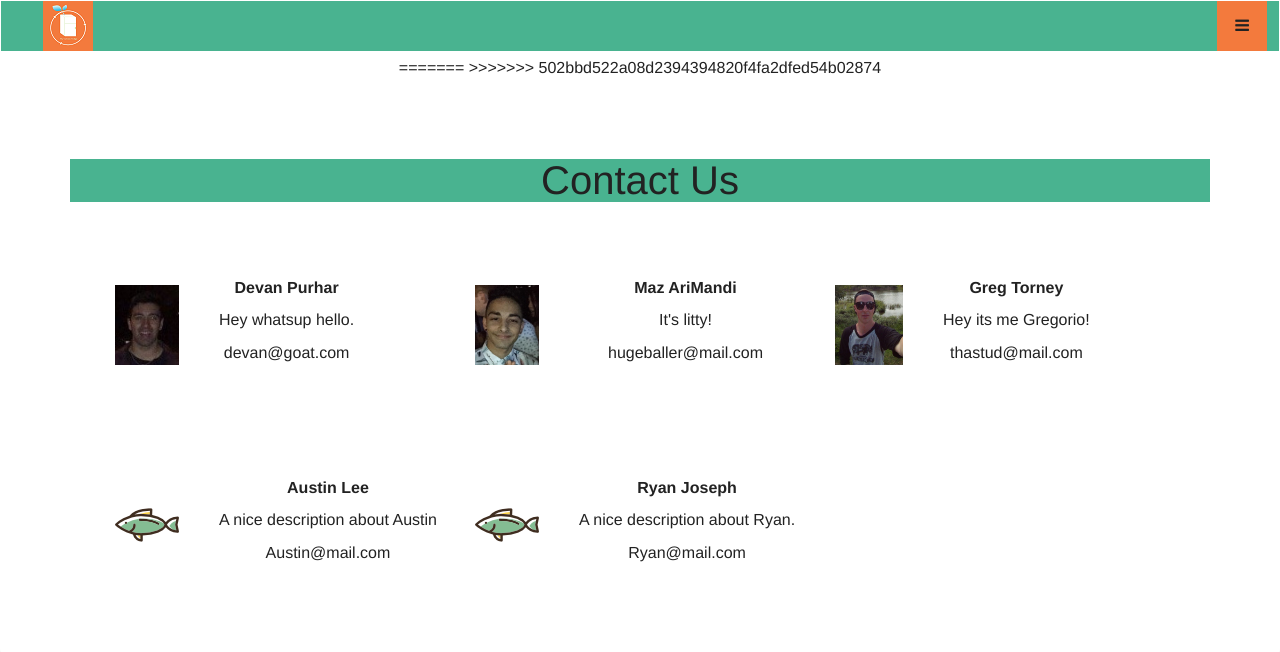
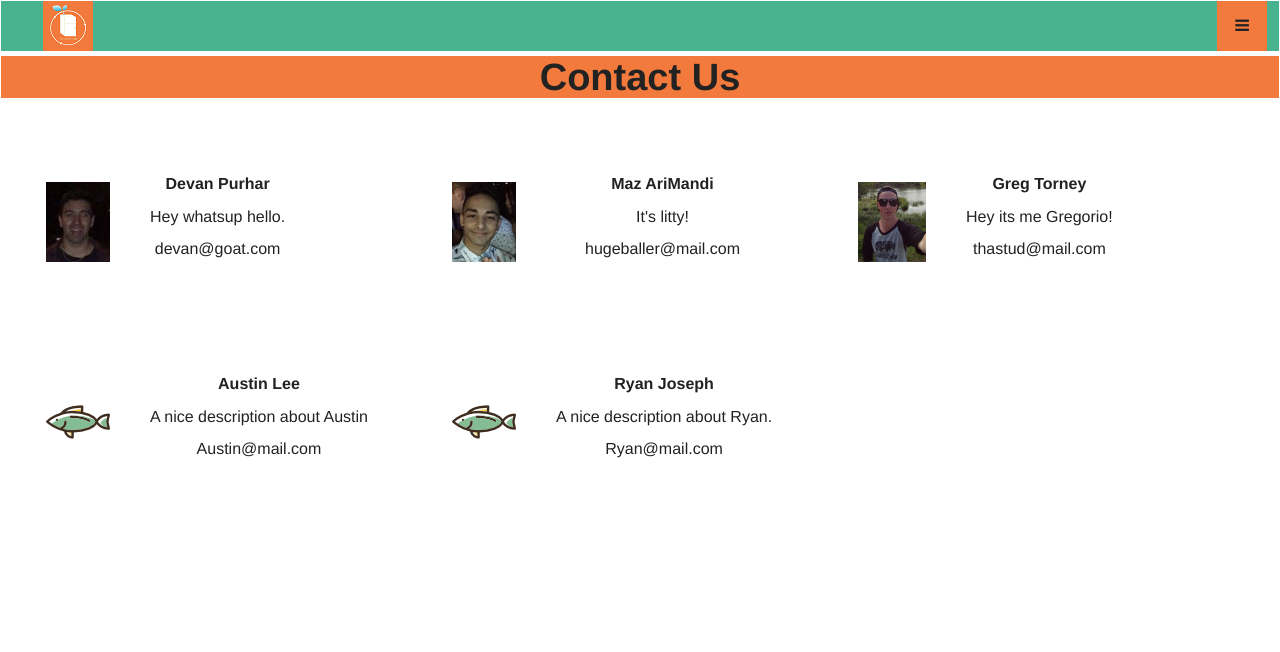
Before and after one commit to AustinBCIT/MVF, a PHP site: page /contact.html in a window 1280 px wide. Shown: the top 652 px of the page. Run offline with PHP 8.4, Linux system fonts and the light colour scheme; some libraries are stand-ins or nearby versions.

Commit message:
polished everything up

```diff
--- a/contact.html
+++ b/contact.html
@@ -49,9 +49,10 @@
      <section class="menu-section">
         <h3 class="menu-section-title">Navigation</h3>
         <ul class="menu-section-list">
-          <li><a href="register.html">Sign in</a></li>
-          <li><a href="fridgeMain.html">Fridge Main</a></li>
-          <li><a href="fridge.html">Fridge</a></li>
+          <li><a href="logIn.html">Sign in</a></li>
+            <li><a href="register.html">Register</a></li>
+          <li><a href="fridgeMain.html">Fridge Contents</a></li>
+          <li><a href="fridge.html">Add Ingredients</a></li>
           <li><a href="realRecipes.html">Recipes</a></li>
           <li><a href="tips&tricks.html">Tips &amp; Tricks</a></li>
           <li><a href="aboutus.html">About us</a></li>
@@ -99,14 +100,10 @@
     <!-- <div class="groupphoto col-md-12"> commented out til we get a group photo
         <img src="images/001-banana.png" class="center-block">
     </div> -->
-<div class="container">
+<div class="container2">
     <div class="col-md-12 push-md-12"></div>
-=======
 
 
-
-
->>>>>>> 502bbd522a08d2394394820f4fa2dfed54b02874
         <div class="title-container">
                  Contact Us</div>
         <div class="contact-container col-md-12 pull-md-12">
--- a/css/aboutus.css
+++ b/css/aboutus.css
@@ -2,7 +2,7 @@
 /* About us css */
 
 .header-container {
-background-color: #49b390;
+background-color: #f37a3d;
 margin-top:14px;
 padding-bottom: 0px;
 
--- a/css/affiliates.css
+++ b/css/affiliates.css
@@ -12,12 +12,13 @@ font-size: 15px;}
 
 
 .title-container {
-    font-size: 40px;
+    font-size: 38px;
     margin-top: 80px;
     margin-bottom: 30px;
     padding-top:17px;
     padding-bottom:10px;
-    background-color: #49b390;
+    background-color: #f37a3d;
+    font-weight: bold;
 }
 
 .aff-content1{padding-left: 0px !important;}
--- a/css/contact.css
+++ b/css/contact.css
@@ -20,12 +20,21 @@
 }
 
 .title-container {
-    font-size: 40px;
+    font-size: 38px;
     text-align: center;
-    margin-top: 80px;
-    background-color: #49b390;
+    font-weight: bold;
+    margin-top: 30px;
+    background-color: #f37a3d;
     padding-top:10px;
     padding-bottom:10px;
+    width: 100%;
+}
+
+.container2 {
+
+    padding-left: 0;
+    padding-right: 0;
+
 }
 
 table {
--- a/css/index.css
+++ b/css/index.css
@@ -1,6 +1,6 @@
 .title-container{
-    margin-top: 40px;
-    margin-bottom:40px;
+    margin-top: 20px;
+    margin-bottom:20px;
     padding:0px !important;
 
 }
--- a/css/recipepage.css
+++ b/css/recipepage.css
@@ -2,7 +2,7 @@
 
 .done {
 
-    background-color: limegreen;
+    background-color:#49b390;
     color: whitesmoke;
     font-size: 18px;
     border-radius: 12px;
@@ -28,7 +28,7 @@
 
 hr {
 
-    background-color: brown
+    background-color: #f37a3d;
 
 }
 
@@ -58,7 +58,7 @@ hr {
 
     border-style: solid;
     border-width: 2px;
-    border-color: #66cd00;
+    border-color: #49b390;
     border-radius: 15px;
 }
 
--- a/css/tipsandtricks.css
+++ b/css/tipsandtricks.css
@@ -8,7 +8,7 @@ body {
     text-align: center;
     font-size:30px;
     height: 90px !important;
-    background-color: #49b390;
+    background-color: #f37a3d;
     color: white;
     font-weight: bold;
     padding-top: 5px;
--- a/logIn.html
+++ b/logIn.html
@@ -75,9 +75,9 @@
      <section class="menu-section">
         <h3 class="menu-section-title">Docs</h3>
         <ul class="menu-section-list">
-          <li><a href="register.html">Sign in</a></li>
-          <li><a href="fridgeMain.html">Fridge Main</a></li>
-          <li><a href="fridge.html">Fridge</a></li>
+          <li><a href="register.html">Register</a></li>
+          <li><a href="fridgeMain.html">Fridge Content</a></li>
+          <li><a href="fridge.html">Add Ingredients</a></li>
           <li><a href="realRecipes.html">Recipes</a></li>
           <li><a href="tips&tricks.html">Tips &amp; Tricks</a></li>
           <li><a href="aboutus.html">About us</a></li>
--- a/register.html
+++ b/register.html
@@ -66,9 +66,9 @@
      <section class="menu-section">
         <h3 class="menu-section-title">Navigation</h3>
         <ul class="menu-section-list">
-          <li><a href="register.html">Sign in</a></li>
-          <li><a href="fridgeMain.html">Fridge Main</a></li>
-          <li><a href="fridge.html">Fridge</a></li>
+          <li><a href="logIn.html">Sign in</a></li>
+          <li><a href="fridgeMain.html">Fridge Contents</a></li>
+          <li><a href="fridge.html">Add Ingredients</a></li>
           <li><a href="realRecipes.html">Recipes</a></li>
           <li><a href="tips&tricks.html">Tips &amp; Tricks</a></li>
           <li><a href="aboutus.html">About us</a></li>
```
Also changed, not shown: aboutus.html (+4 -3 lines), affiliated.html (+4 -3 lines), css/register.css (+6 -1 lines), fridge.html (+4 -3 lines), fridgeMain.html (+4 -3 lines), mobileindex.html (+4 -3 lines), realRecipes.html (+4 -3 lines), tips&tricks.html (+4 -3 lines).
